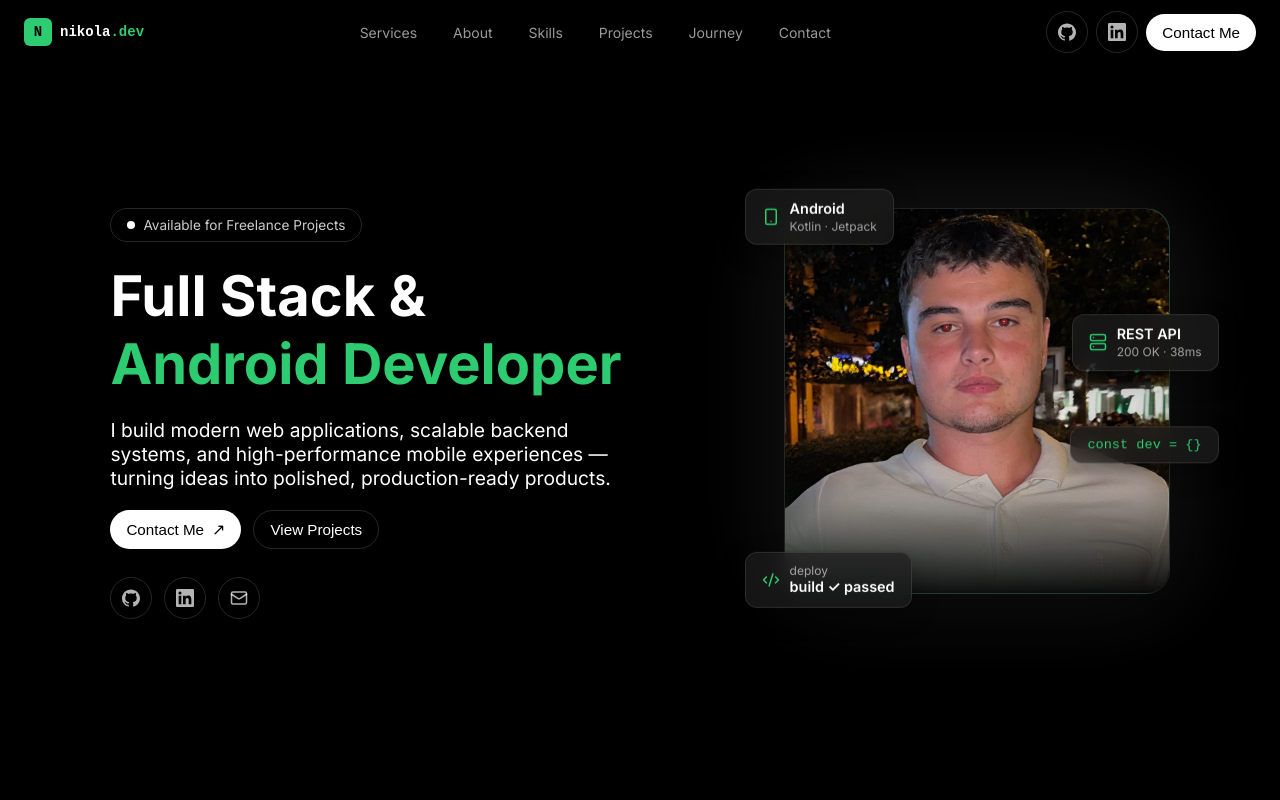
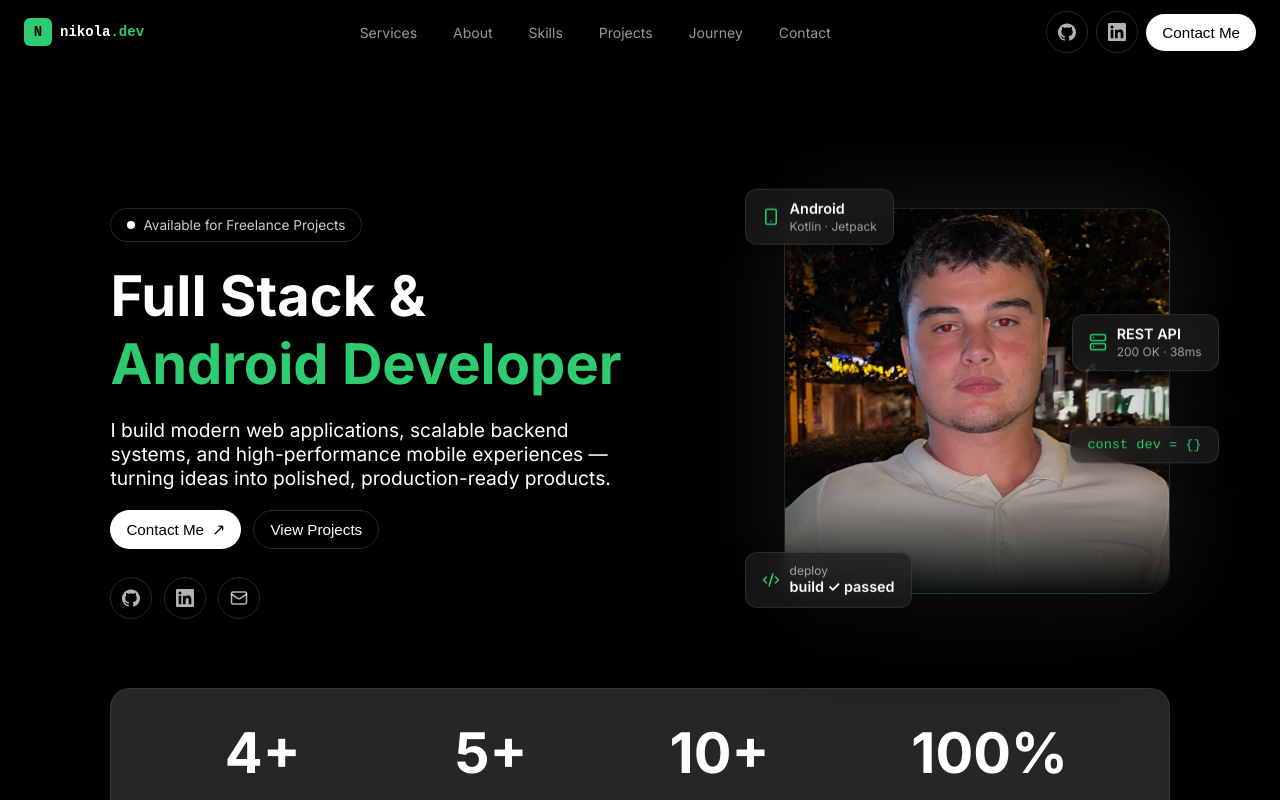
Before and after one commit to nikolavujovic04/Portfolio, a React (Vite) app in the folder frontend/: page / in a window 1280 px wide. Shown: the top 800 px of the page. Built offline with nearby package versions, Linux system fonts and the light colour scheme.

Commit message:
Izvrsene izmene u ServiceSection

```diff
--- a/frontend/src/styles/hero.css
+++ b/frontend/src/styles/hero.css
@@ -2,7 +2,7 @@
   display: flex;
   align-items: flex-start;
   justify-content: space-between;
-  min-height: 80vh;
+  min-height: 60vh;
 }
 
 .hero_left{
```
